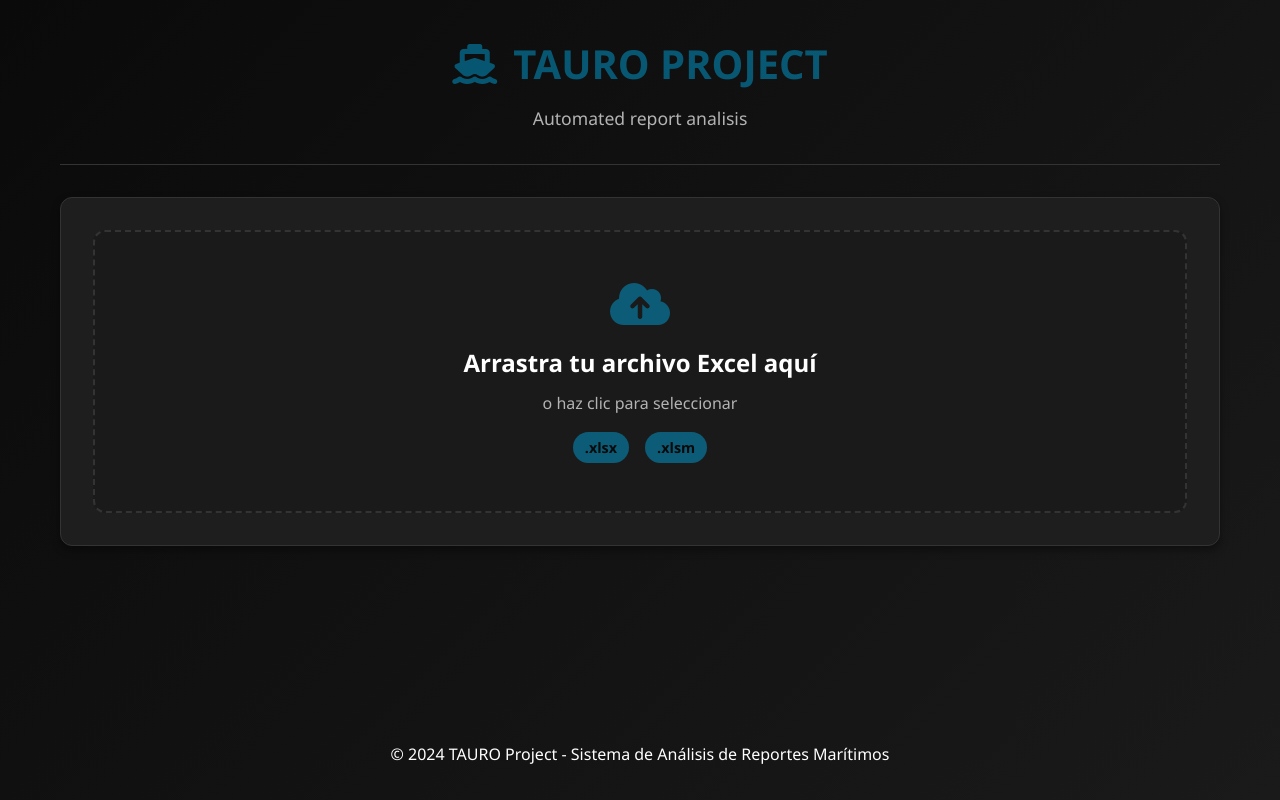
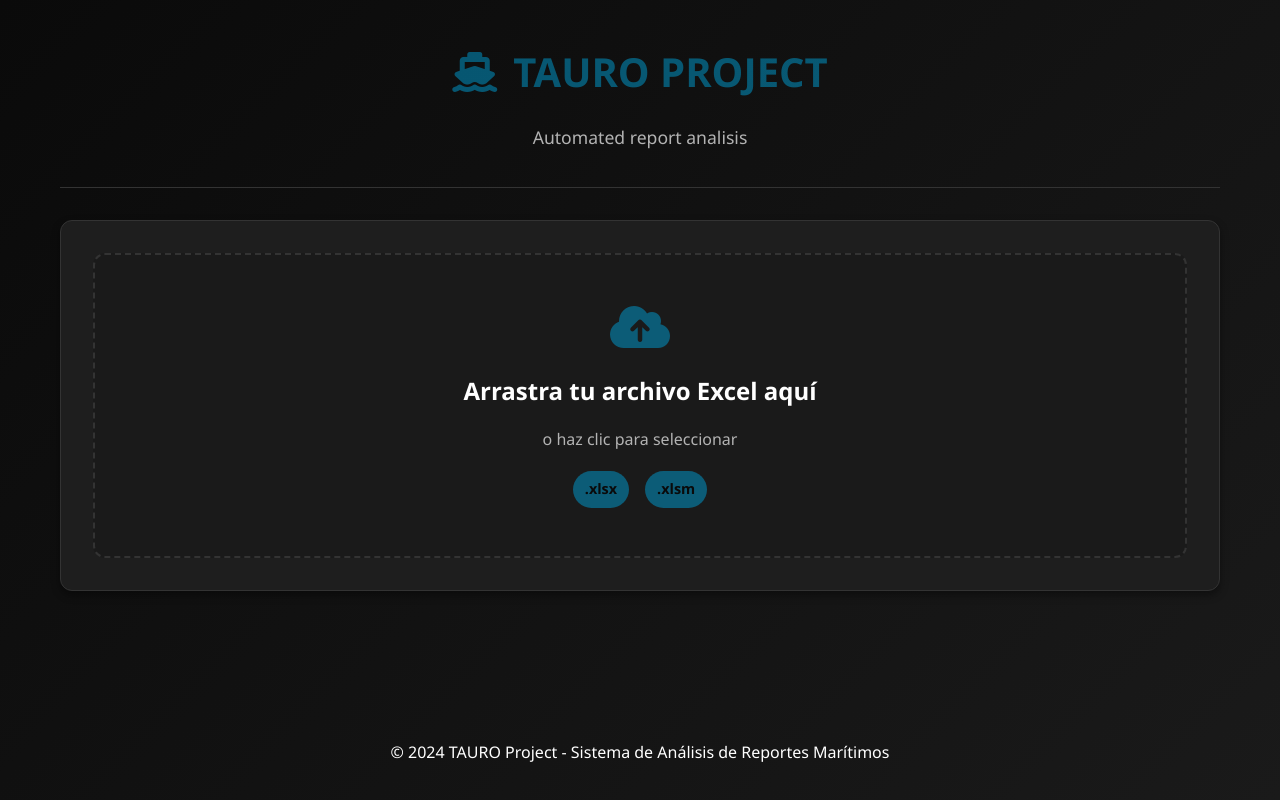
Before and after one commit to Chonees/TAURO-PROJECT, a Flask app: page / in a window 1280 px wide. Run offline with Flask 3, Linux system fonts and the light colour scheme.

Commit message:
daily coommit

```diff
--- a/Tauro/static/css/style.css
+++ b/Tauro/static/css/style.css
@@ -43,7 +43,7 @@ body {
     font-family: 'Segoe UI', Tahoma, Geneva, Verdana, sans-serif;
     background: linear-gradient(135deg, var(--bg-primary) 0%, var(--bg-secondary) 100%);
     color: var(--text-primary);
-    line-height: 1.6;
+    line-height: 2;
     min-height: 100vh;
 }
 
```
